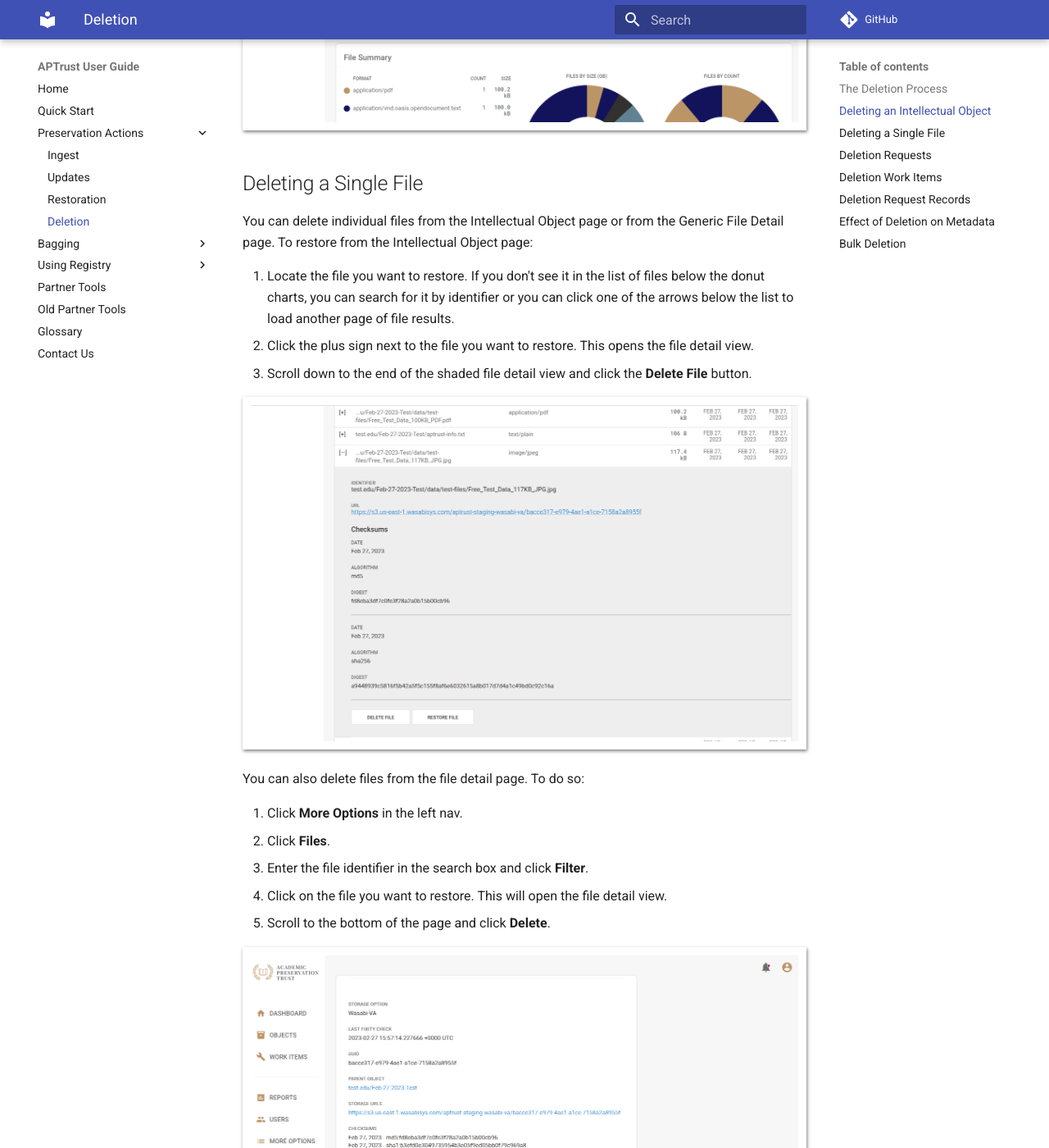
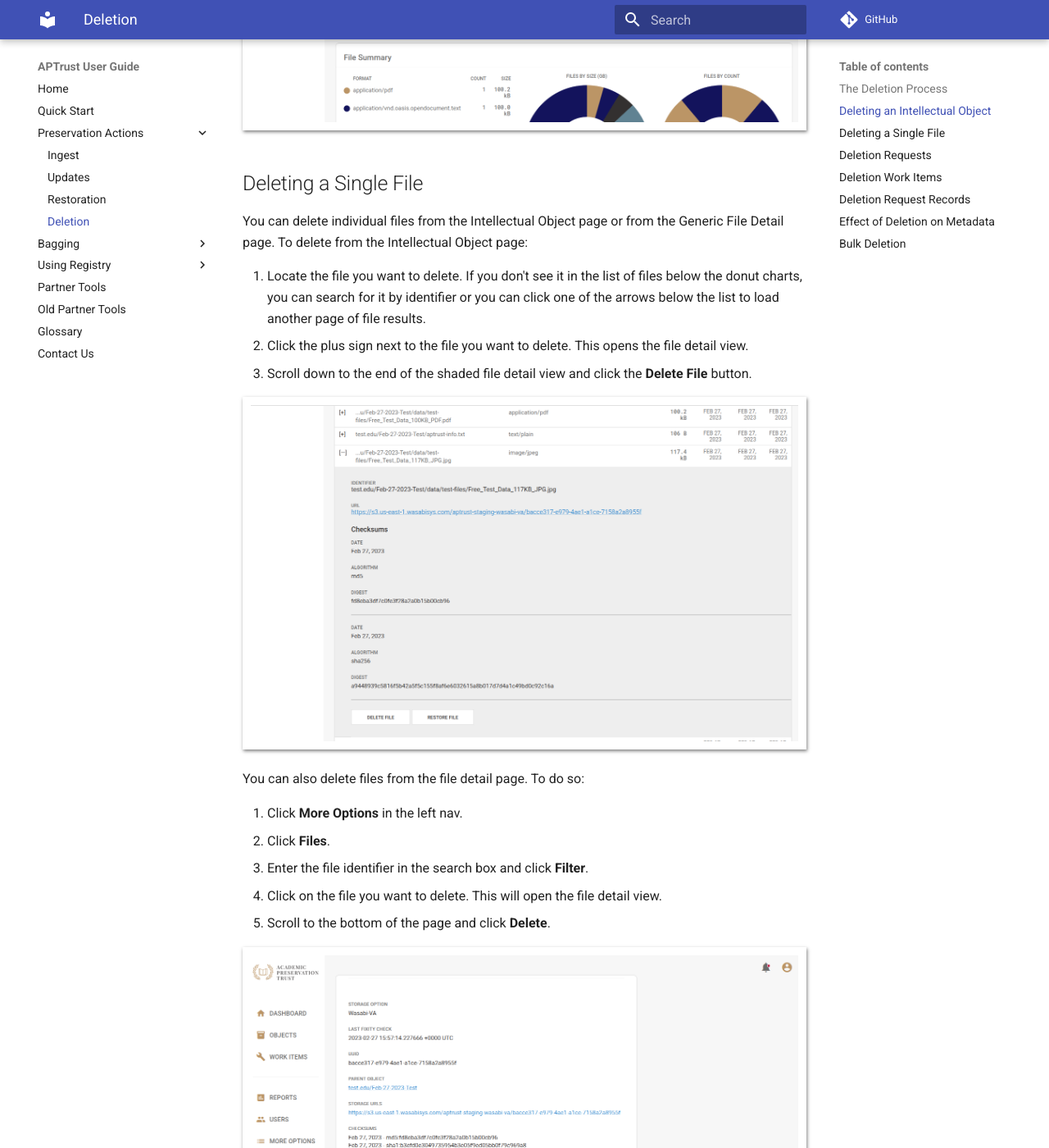
Before and after one commit to APTrust/userguide, an MkDocs documentation site: the page built from docs/preservation/deletion.md, in a window 1280 px wide and 1400 px high, scrolled down 938 px. Shown: the whole window at 82% size. Built offline with MkDocs 1.6.1 and Material for MkDocs 9.7.7, drawn with Linux system fonts in a browser that asks for light colours; comment, search, counter and statistics services are not loaded.

Commit message:
Fixed delete/restore typos

```diff
--- a/docs/preservation/deletion.md
+++ b/docs/preservation/deletion.md
@@ -18,10 +18,10 @@
 
 ## Deleting a Single File
 
-You can delete individual files from the Intellectual Object page or from the Generic File Detail page. To restore from the Intellectual Object page:
+You can delete individual files from the Intellectual Object page or from the Generic File Detail page. To delete from the Intellectual Object page:
 
-1. Locate the file you want to restore. If you don't see it in the list of files below the donut charts, you can search for it by identifier or you can click one of the arrows below the list to load another page of file results.
-1. Click the plus sign next to the file you want to restore. This opens the file detail view.
+1. Locate the file you want to delete. If you don't see it in the list of files below the donut charts, you can search for it by identifier or you can click one of the arrows below the list to load another page of file results.
+1. Click the plus sign next to the file you want to delete. This opens the file detail view.
 1. Scroll down to the end of the shaded file detail view and click the __Delete File__ button.
 
 ![Object file detail](../img/registry/ObjectFileDetailDeleteRestore.png)
@@ -32,7 +32,7 @@
 1. Click __More Options__ in the left nav.
 1. Click __Files__.
 1. Enter the file identifier in the search box and click __Filter__.
-1. Click on the file you want to restore. This will open the file detail view.
+1. Click on the file you want to delete. This will open the file detail view.
 1. Scroll to the bottom of the page and click __Delete__.
 
 ![File detail view - bottom](../img/registry/FileDetailDeleteRestore.png)
```
